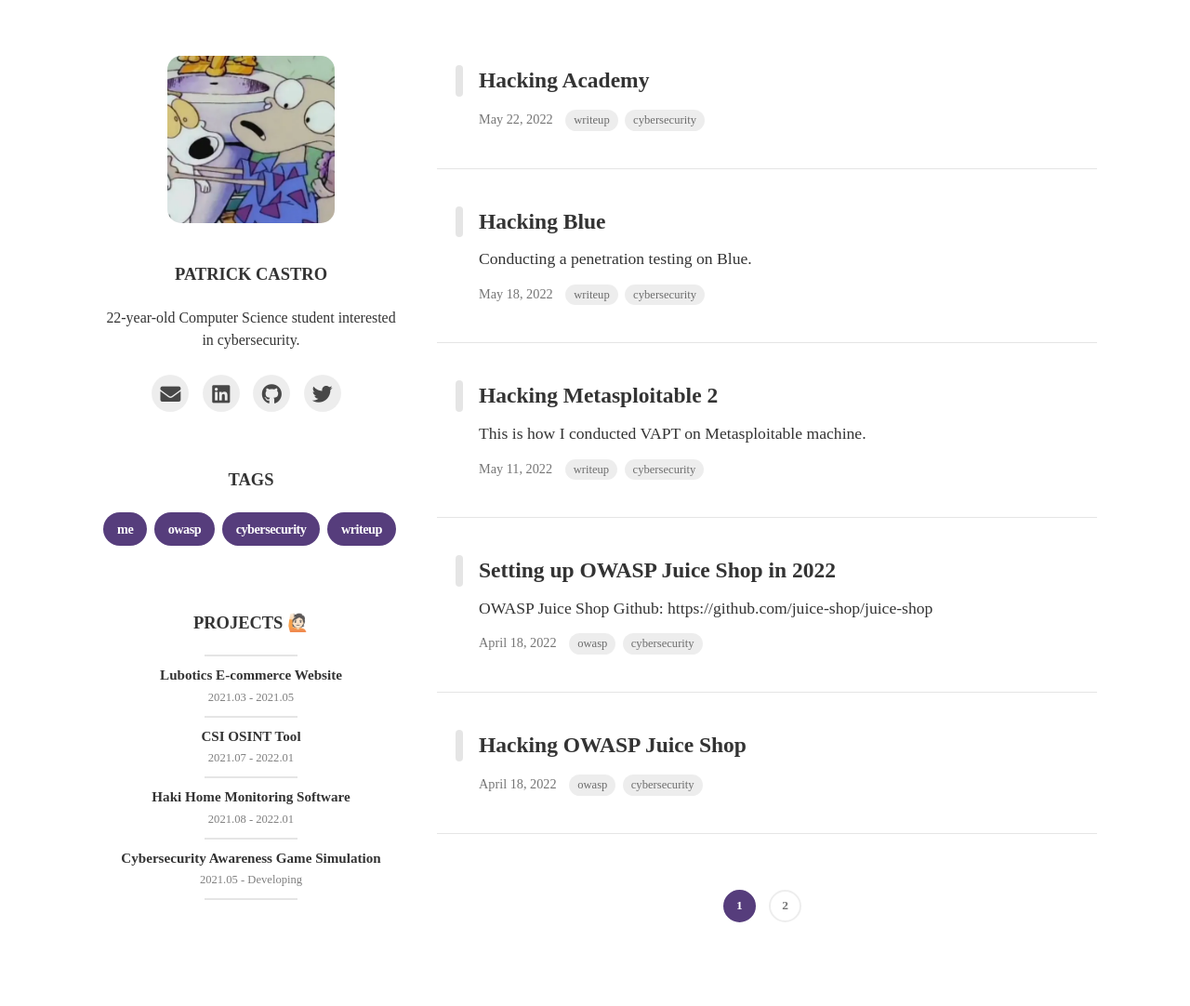
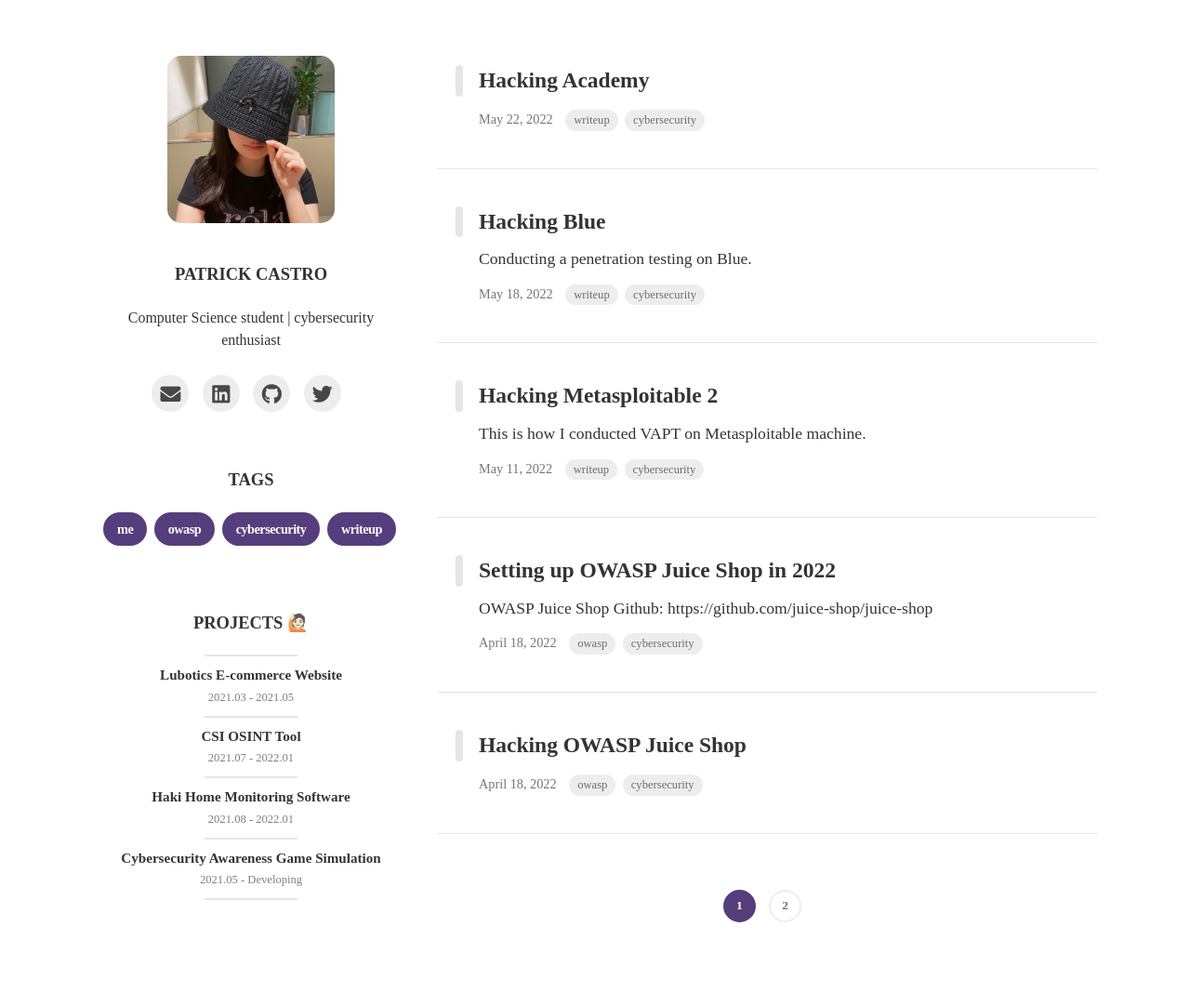
Before and after one commit to ptrckstuns/ptrckstuns.github.io, a Jekyll site: the page built from index.html, in a window 1280 px wide. Shown: the whole page at 93% size. Built offline with Jekyll 4.4.1, drawn with Linux system fonts in a browser that asks for light colours; nearby versions of some CDN libraries; some web fonts are replaced; the list of posts is cut into pages by our own code.

Commit message:
Update profilepic

```diff
--- a/_config.yml
+++ b/_config.yml
@@ -10,9 +10,9 @@ theme_settings :
 
   # Profile Settings
   profile :
-    image : assets/img/rocko.png
+    image : assets/img/rei.jpg
     username : Patrick Castro
-    description : 22-year-old Computer Science student interested in cybersecurity.
+    description : Computer Science student | cybersecurity enthusiast
     experience :
       - start : 2022-02-28
         end : 2022-05-17
```
Also changed, not shown: _posts/2019-06-08-markdown-and-html.md (+1 -1 lines), _posts/2021-11-26-resume.md (+1 -1 lines), assets/img/rei.jpg (added).
